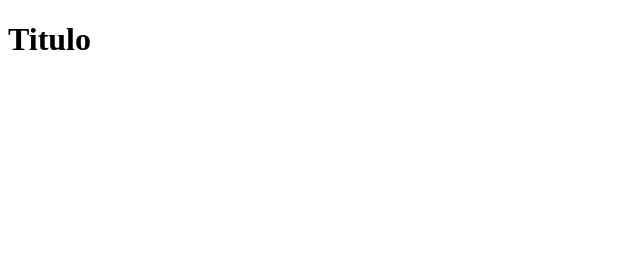
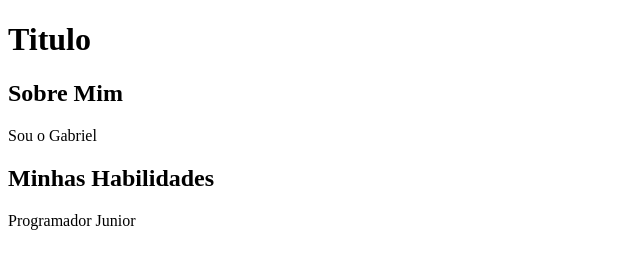
Before and after one commit to gabrielvalenco/gabriel-valenco, a plain HTML site: page index.html in a window 1280 px wide. Shown: the whole page, without its empty margins (0-640 px from the left). Drawn offline with Linux system fonts and the light colour scheme.

Commit message:
Start to write the content
Just add some random h2 and p content
Ill make something better later

```diff
--- a/index.html
+++ b/index.html
@@ -14,12 +14,12 @@
         </header>
         <!--Articles-->
         <article>
-            <h2></h2>
-            <p></p>
+            <h2>Sobre Mim</h2>
+            <p>Sou o Gabriel</p>
         </article>
         <article>
-            <h2></h2>
-            <p></p>
+            <h2>Minhas Habilidades</h2>
+            <p>Programador Junior</p>
         </article>
 
     </main>
```
